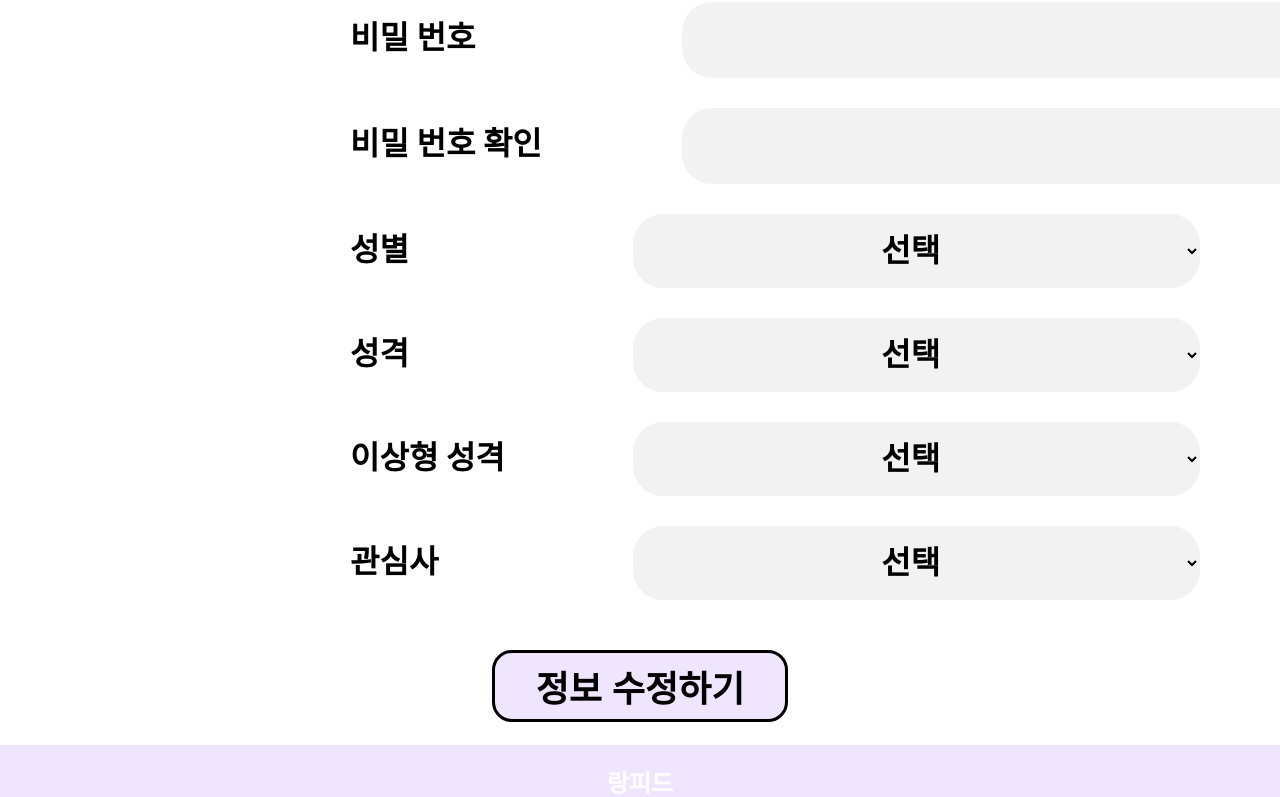
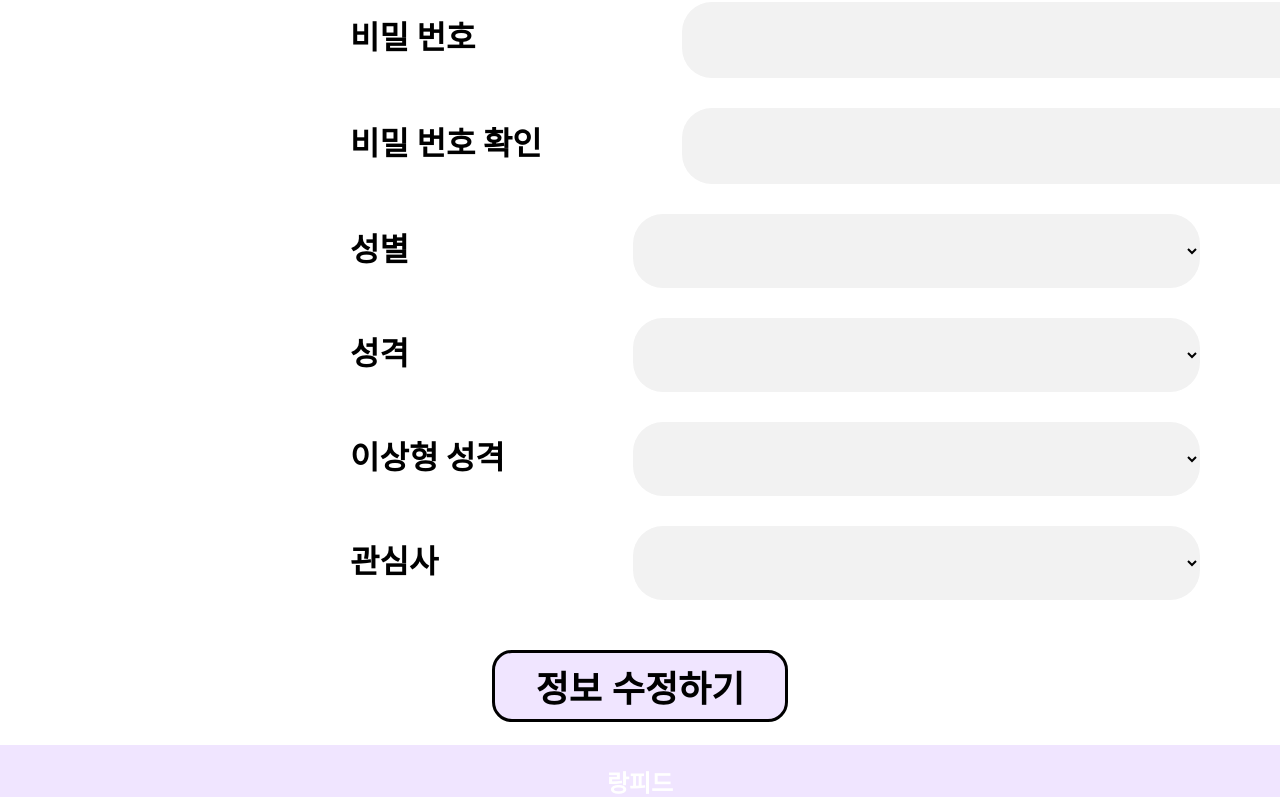
Before and after one commit to Lim-JiSeon/Rangpid, a React (Create React App) app in the folder frontend/: page /information in a window 1280 px wide. Shown: the part 384-1181 px from the top of the page. Built offline with nearby package versions, Linux system fonts and the light colour scheme; no server answers.

Commit message:
정보수정 get, 초기화 완료

```diff
--- a/frontend/src/screen/Information/Information.js
+++ b/frontend/src/screen/Information/Information.js
@@ -1,21 +1,21 @@
 import style from "./Information.module.css";
 import { useNavigate } from "react-router-dom";
-import { hangjungdong } from "../../data/Hangjungdong";
-import { useState } from "react";
+import { useState, useEffect } from "react";
 import axios from "axios";
 
 function Information() {
     let navigate = useNavigate();
-
+    let [token, setToken] = useState("");
     let [input, setInput] = useState({
-        id: '',
+        username: '',
         password: '',
+        gender: '',
         character: '',
         idealCharacter: '',
         hobby: ''
     });
 
-    const {id, password, character, idealCharacter, hobby} = input;
+    const {username, password, gender, character, idealCharacter, hobby} = input;
 
     const onChangeInput = (e) => {
         const {name, value} = e.target;
@@ -26,21 +26,38 @@ function Information() {
         console.log(input);
     };
 
-    const information = () => {
-        axios.get("http://localhost:5000/api/users/info/${id}",input,
-        {
-          headers: {
-            "Content-Type": "application/json",
-          },
-        })
+    const getInformation = () => {
+        let dbId = sessionStorage.getItem("_id");
+        axios.get(`http://localhost:5000/api/users/info/${dbId}`,{params: {id: dbId}})
         .then((res) => {
-            console.log("회원가입 성공", res.data);
+            console.log("정보 불러오기 성공", res.data);
+            setInput(res.data);
+            setToken(res.data.token);
         })
         .catch((err) => {
             console.log(err);
         });
     };
 
+    const putInformation = () => {
+        let dbId = sessionStorage.getItem("_id");
+        axios.put(`http://localhost:5000/api/users/edit/${dbId}`,input,
+        {
+            headers: {authorization: token},
+            params: {id: dbId},
+        })
+        .then((res) => {
+            console.log("정보 수정 성공", res.data);
+            setInput(res.data);
+        })
+        .catch((err) => {
+            console.log(err);
+        });
+    };
+
+    useEffect(() => {
+        getInformation();
+    }, []);
 
     return (
         <div className={style.wrap}>
@@ -54,7 +71,8 @@ function Information() {
                         <div className={style.miniTitle}>카톡 아이디</div>
                         <input className={style.idInput}
                             type="text"
-                            name="id"
+                            name="username"
+                            placeholder={username}
                             onChange={onChangeInput}
                         ></input>
                     </div>
@@ -63,6 +81,7 @@ function Information() {
                         <input className={style.idInput}
                             type="password"
                             name="password"
+                            placeholder={password}
                             onChange={onChangeInput}
                         ></input>
                     </div>
@@ -71,6 +90,7 @@ function Information() {
                         <input className={style.idInput}
                             type="password"
                             name="password"
+                            placeholder={password}
                             onChange={onChangeInput}
                         ></input>
                     </div>
@@ -80,8 +100,9 @@ function Information() {
                     <select className={style.idInput}
                         name="gender"
                         onChange={onChangeInput}
+                        required
                     >
-                        <option>선택</option>
+                        <option value="" disabled selected>{gender}</option>
                         <option>여성</option>
                         <option>남성</option>
                     </select>
@@ -91,15 +112,16 @@ function Information() {
                     <select className={style.idInput}
                         name="character"
                         onChange={onChangeInput}
+                        required
                     >
-                        <option>선택</option>
-                        <option>다정한</option>
-                        <option>차분한</option>
-                        <option>활발한</option>
-                        <option>귀여운</option>
-                        <option>조용한</option>
-                        <option>지적인</option>
-                        <option>장난기 많은</option>
+                        <option value="" disabled selected>{character}</option>
+                        <option value="다정한">다정한</option>
+                        <option value="차분한">차분한</option>
+                        <option value="활발한">활발한</option>
+                        <option value="귀여운">귀여운</option>
+                        <option value="조용한">조용한</option>
+                        <option value="지적인">지적인</option>
+                        <option value="장난기 많은">장난기 많은</option>
                     </select>
                 </div>
                 <div className={style.idInputContainer}>
@@ -107,15 +129,16 @@ function Information() {
                     <select className={style.idInput}
                         name="idealCharacter"
                         onChange={onChangeInput}
+                        required
                     >
-                            <option>선택</option>
-                            <option>다정한</option>
-                            <option>차분한</option>
-                            <option>활발한</option>
-                            <option>귀여운</option>
-                            <option>조용한</option>
-                            <option>지적인</option>
-                            <option>장난기 많은</option>
+                        <option value="" disabled selected>{idealCharacter}</option>
+                        <option value="다정한">다정한</option>
+                        <option value="차분한">차분한</option>
+                        <option value="활발한">활발한</option>
+                        <option value="귀여운">귀여운</option>
+                        <option value="조용한">조용한</option>
+                        <option value="지적인">지적인</option>
+                        <option value="장난기 많은">장난기 많은</option>
                     </select>
                 </div>
                 <div className={style.idInputContainer}>
@@ -123,15 +146,16 @@ function Information() {
                     <select className={style.idInput}
                         name="hobby"
                         onChange={onChangeInput}
+                        required
                     >
-                            <option>선택</option>
-                            <option>게임</option>
-                            <option>영화</option>
-                            <option>운동</option>
-                            <option>여행</option>
-                            <option>독서</option>
-                            <option>요리</option>
-                            <option>유튜브</option>
+                        <option value="" disabled selected>{hobby}</option>
+                        <option value="게임">게임</option>
+                        <option value="영화">영화</option>
+                        <option value="운동">운동</option>
+                        <option value="여행">여행</option>
+                        <option value="독서">독서</option>
+                        <option value="요리">요리</option>
+                        <option value="유튜브">유튜브</option>
                     </select>
                 </div>
             </div>
@@ -141,7 +165,7 @@ function Information() {
                     <button className={style.informationBtn}
                         type='submit'
                         onClick={() => {
-                            information();
+                            putInformation();
                             navigate("/select");
                         }}
                     >
--- a/frontend/src/screen/Information/Information.module.css
+++ b/frontend/src/screen/Information/Information.module.css
@@ -113,6 +113,11 @@ html, body {
     text-align: center;
 }
 
+input::placeholder {
+    color: #000000;
+    font-size: var(--semi-title-font-size);
+}
+
 .mSex,
 .fSex {
     font-size: var(--semi-title-font-size);
--- a/frontend/src/screen/Signin.jsx
+++ b/frontend/src/screen/Signin.jsx
@@ -87,6 +87,7 @@ const Signin = () => {
             console.log(res.data);
             if (res.data.username === id) {
                 console.log("로그인 성공");
+                sessionStorage.setItem("_id", res.data._id);
                 alert("로그인을 성공했습니다.");
             } else if (id == "" || password == "") {
                 console.log("로그인 실패 : 아이디 또는 비밀번호 미입력");
```
Also changed, not shown: frontend/src/screen/Register/Register.js (+29 -25 lines). Lines whose indentation alone changed are shown as unchanged.
